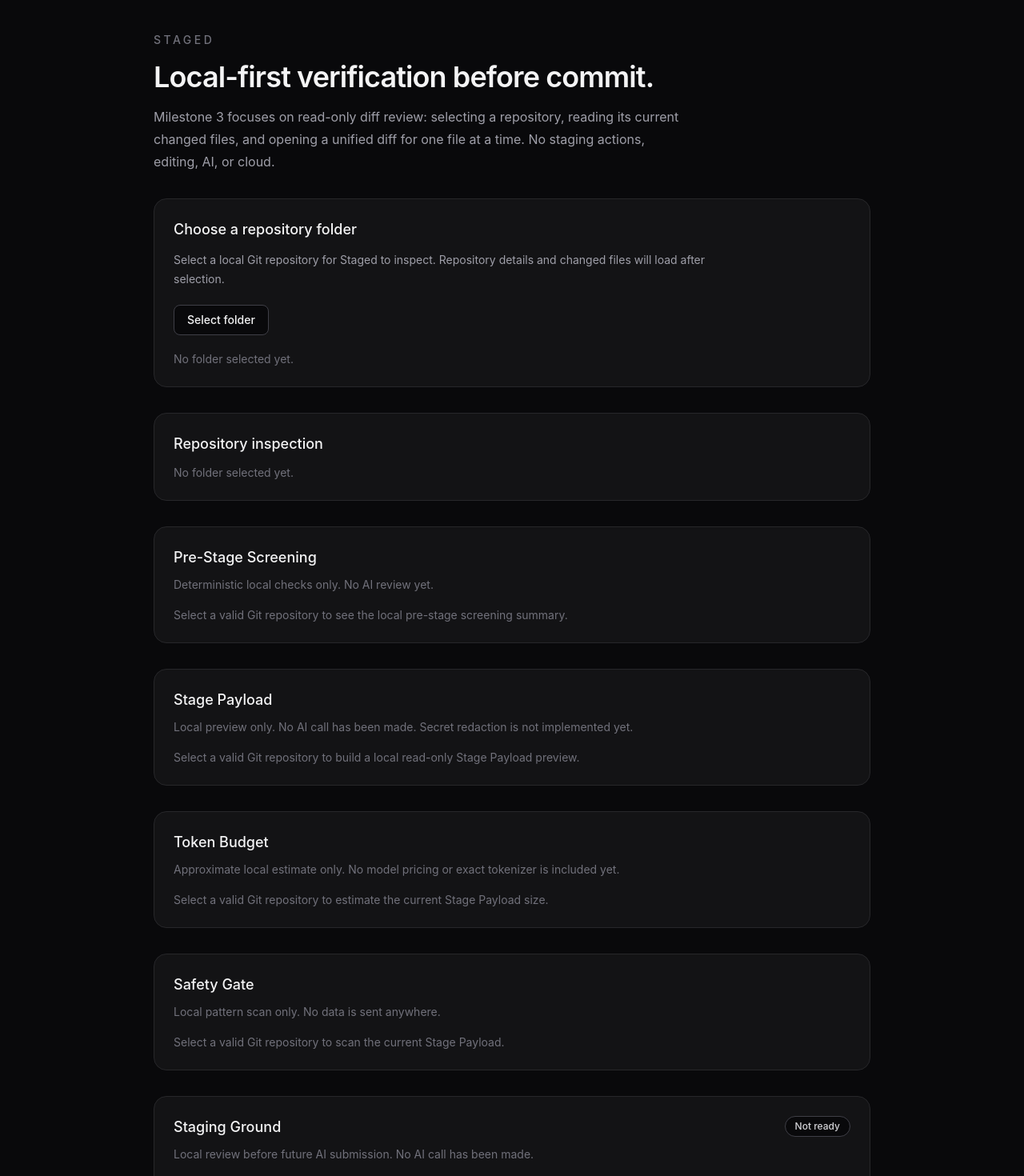
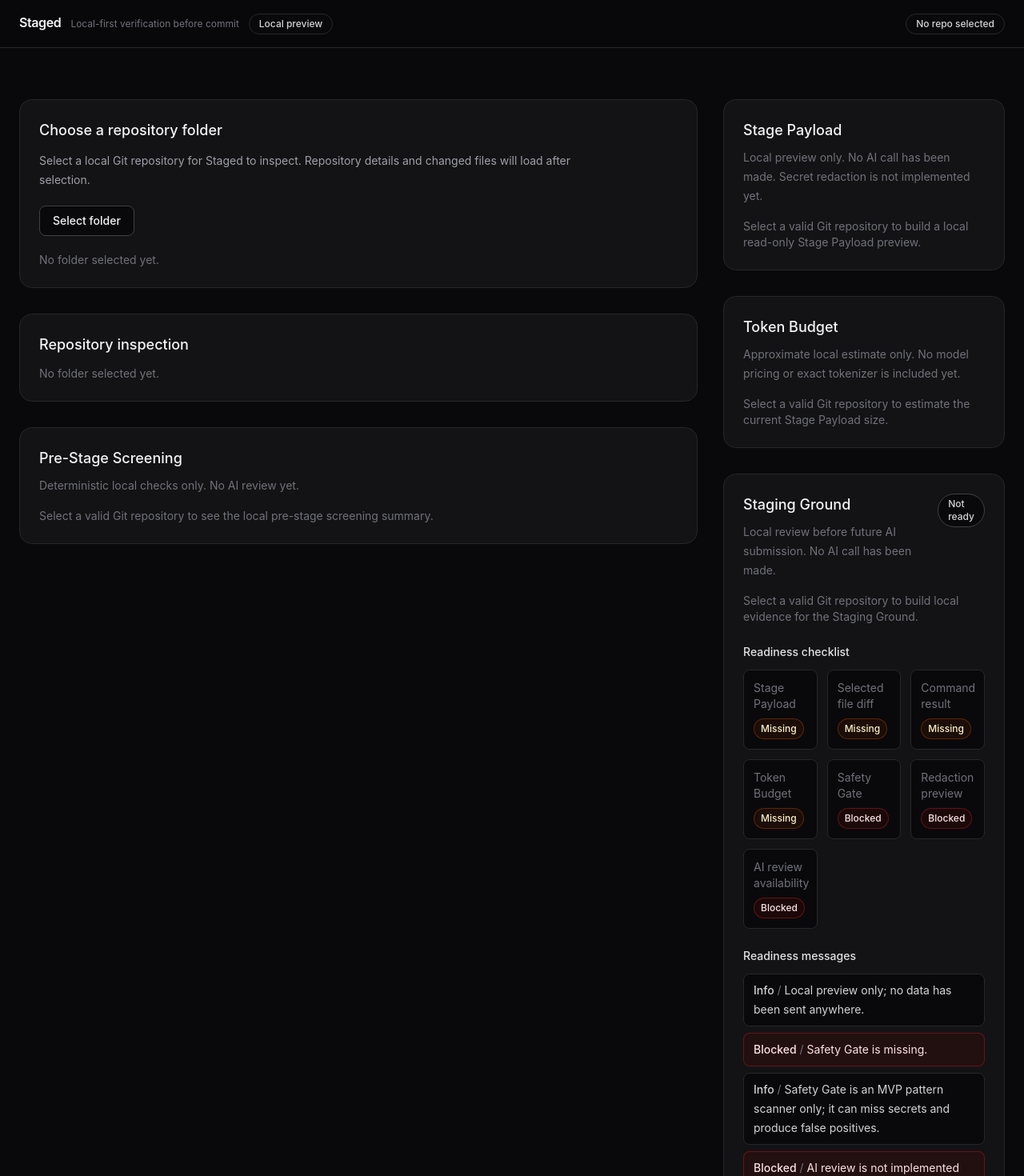
Before and after one commit to rudybrrr/staged, a React (Vite) app: page / in a window 1280 px wide. Shown: the top 1470 px of the page at 80% size. Built offline with nearby package versions, Linux system fonts and the light colour scheme.

Commit message:
feat: add app shell layout

```diff
--- a/src/app/App.tsx
+++ b/src/app/App.tsx
@@ -26,13 +26,7 @@ import { buildLocalStageReportPreview } from "./lib/stageReport";
 import { buildStagePayload } from "./lib/stagePayload";
 import { buildStagingGroundReadiness } from "./lib/stagingGround";
 import { buildTokenBudget } from "./lib/tokenBudget";
-
-const milestoneItems = [
-  "Inspect local Git repositories",
-  "Read current branch and working tree state",
-  "List changed files with status metadata",
-  "Display selected file diffs read-only",
-];
+import { AppShell, MetricPill, StatusBadge, type StatusTone } from "./ui";
 
 function errorMessage(error: unknown, fallback: string) {
   if (error instanceof Error) {
@@ -285,26 +279,119 @@ export default function App() {
     }
   }
 
+  let repoStatus: { tone: StatusTone; label: string } = {
+    tone: "idle",
+    label: "No repo selected",
+  };
+
+  if (inspectionError) {
+    repoStatus = { tone: "fail", label: "Invalid repo" };
+  } else if (selectedPath && isInspecting) {
+    repoStatus = { tone: "idle", label: "Inspecting…" };
+  } else if (repoSummary) {
+    if (!repoSummary.is_git_repo) {
+      repoStatus = { tone: "fail", label: "Not a Git repository" };
+    } else if (repoSummary.has_uncommitted_changes) {
+      repoStatus = { tone: "info", label: "Dirty" };
+    } else {
+      repoStatus = { tone: "pass", label: "Clean" };
+    }
+  }
+
+  const safetyGateStatus =
+    safetyGateResult &&
+    (
+      {
+        pass: { tone: "pass", label: "Safety Gate: Pass" },
+        warning: { tone: "warning", label: "Safety Gate: Warning" },
+        blocked: { tone: "blocked", label: "Safety Gate: Blocked" },
+      } satisfies Record<string, { tone: StatusTone; label: string }>
+    )[safetyGateResult.status];
+
+  const header = (
+    <div className="mx-auto flex max-w-7xl flex-wrap items-center justify-between gap-x-6 gap-y-3 px-6 py-4">
+      <div className="flex items-baseline gap-3">
+        <span className="text-base font-semibold tracking-tight text-zinc-100">
+          Staged
+        </span>
+        <span className="hidden text-xs text-zinc-500 sm:inline">
+          Local-first verification before commit
+        </span>
+        <StatusBadge tone="preview">Local preview</StatusBadge>
+      </div>
+
+      <div className="flex flex-wrap items-center gap-2">
+        {repoSummary && (
+          <>
+            <span className="text-xs font-medium text-zinc-300">
+              {repoSummary.repo_name}
+            </span>
+            <span
+              className="max-w-[220px] truncate font-mono text-xs text-zinc-500"
+              title={repoSummary.repo_path}
+            >
+              {repoSummary.repo_path}
+            </span>
+            {repoSummary.current_branch && (
+              <MetricPill label="Branch" value={repoSummary.current_branch} />
+            )}
+          </>
+        )}
+
+        <StatusBadge tone={repoStatus.tone}>{repoStatus.label}</StatusBadge>
+
+        {repoSummary && (
+          <MetricPill
+            label="Changed"
+            value={changedFiles.length}
+            tone={changedFiles.length > 0 ? "info" : "idle"}
+          />
+        )}
+
+        {safetyGateStatus && (
+          <StatusBadge tone={safetyGateStatus.tone}>
+            {safetyGateStatus.label}
+          </StatusBadge>
+        )}
+
+        {tokenBudget && (
+          <MetricPill
+            label="Tokens"
+            value={tokenBudget.estimated_tokens.toLocaleString()}
+            tone={
+              tokenBudget.warnings.some((warning) => warning.level === "warning")
+                ? "warning"
+                : "idle"
+            }
+          />
+        )}
+      </div>
+    </div>
+  );
+
   return (
-    <main className="min-h-screen bg-zinc-950 px-8 py-10 text-zinc-100">
-      <section className="mx-auto max-w-4xl">
-        <p className="text-sm font-medium uppercase tracking-[0.25em] text-zinc-500">
-          Staged
-        </p>
+    <AppShell
+      header={header}
+      rail={
+        <>
+          <StagePayloadPreviewPanel payload={stagePayload} />
 
-        <h1 className="mt-4 text-4xl font-semibold tracking-tight">
-          Local-first verification before commit.
-        </h1>
+          <TokenBudgetPanel budget={tokenBudget} />
 
-        <p className="mt-4 max-w-2xl text-base leading-7 text-zinc-400">
-          Milestone 3 focuses on read-only diff review: selecting a repository,
-          reading its current changed files, and opening a unified diff for one
-          file at a time. No staging actions, editing, AI, or cloud.
-        </p>
+          <StagingGroundPanel
+            hasValidRepo={repoSummary?.is_git_repo ?? false}
+            readiness={stagingGroundReadiness}
+          />
 
+          <SafetyGatePanel result={safetyGateResult} />
+
+          <StageReportPanel report={stageReport} />
+        </>
+      }
+    >
       <RepoPicker selectedPath={selectedPath} onSelectPath={handleSelectPath} />
 
-        <div className="mt-8 rounded-2xl border border-zinc-800 bg-zinc-900/70 p-6">
+      <div className="rounded-2xl border border-zinc-800 bg-zinc-900/70 p-6">
         <h2 className="text-lg font-medium">Repository inspection</h2>
 
         {!selectedPath && (
@@ -312,9 +399,7 @@ export default function App() {
         )}
 
         {selectedPath && isInspecting && (
-            <p className="mt-3 text-sm text-zinc-400">
-              Inspecting repository...
-            </p>
+          <p className="mt-3 text-sm text-zinc-400">Inspecting repository...</p>
         )}
 
         {inspectionError && (
@@ -370,30 +455,6 @@ export default function App() {
         )}
       </div>
 
-        <PreStageScreeningPanel
-          repoSummary={repoSummary}
-          changedFiles={changedFiles}
-          availableCommands={commandRunnerState.availableCommands}
-          latestCommandResult={commandRunnerState.latestCommandResult}
-          commandError={commandRunnerState.error}
-          commandAvailabilityError={commandRunnerState.availabilityError}
-          isCommandRunning={commandRunnerState.isRunning}
-          isLoadingCommands={commandRunnerState.isLoadingCommands}
-        />
-
-        <StagePayloadPreviewPanel payload={stagePayload} />
-
-        <TokenBudgetPanel budget={tokenBudget} />
-
-        <SafetyGatePanel result={safetyGateResult} />
-
-        <StagingGroundPanel
-          hasValidRepo={repoSummary?.is_git_repo ?? false}
-          readiness={stagingGroundReadiness}
-        />
-
-        <StageReportPanel report={stageReport} />
-
       {repoSummary && (
         <>
           <ChangedFilesPanel
@@ -421,19 +482,16 @@ export default function App() {
         </>
       )}
 
-        <div className="mt-8 rounded-2xl border border-zinc-800 bg-zinc-900/70 p-6">
-          <h2 className="text-lg font-medium">Current milestone target</h2>
-
-          <ul className="mt-4 space-y-3">
-            {milestoneItems.map((item) => (
-              <li key={item} className="flex items-center gap-3 text-zinc-300">
-                <span className="h-2 w-2 rounded-full bg-zinc-500" />
-                {item}
-              </li>
-            ))}
-          </ul>
-        </div>
-      </section>
-    </main>
+      <PreStageScreeningPanel
+        repoSummary={repoSummary}
+        changedFiles={changedFiles}
+        availableCommands={commandRunnerState.availableCommands}
+        latestCommandResult={commandRunnerState.latestCommandResult}
+        commandError={commandRunnerState.error}
+        commandAvailabilityError={commandRunnerState.availabilityError}
+        isCommandRunning={commandRunnerState.isRunning}
+        isLoadingCommands={commandRunnerState.isLoadingCommands}
+      />
+    </AppShell>
   );
 }
--- a/src/app/ui/AppShell.tsx
+++ b/src/app/ui/AppShell.tsx
@@ -15,9 +15,9 @@ export function AppShell({ header, children, rail, className = "" }: AppShellPro
           {header}
         </header>
       ) : null}
-      <div className="mx-auto flex max-w-7xl gap-8 px-6 py-8">
-        <div className="min-w-0 flex-1 space-y-8">{children}</div>
-        {rail ? <div className="hidden w-full max-w-sm shrink-0 space-y-8 lg:block">{rail}</div> : null}
+      <div className="mx-auto grid max-w-7xl grid-cols-1 gap-8 px-6 py-8 lg:grid-cols-[minmax(0,1fr)_22rem]">
+        <div className="min-w-0 space-y-8">{children}</div>
+        {rail ? <div className="min-w-0 space-y-8">{rail}</div> : null}
       </div>
     </div>
   );
```
Also changed, not shown: .claude/launch.json (added). Lines whose indentation alone changed are shown as unchanged.
